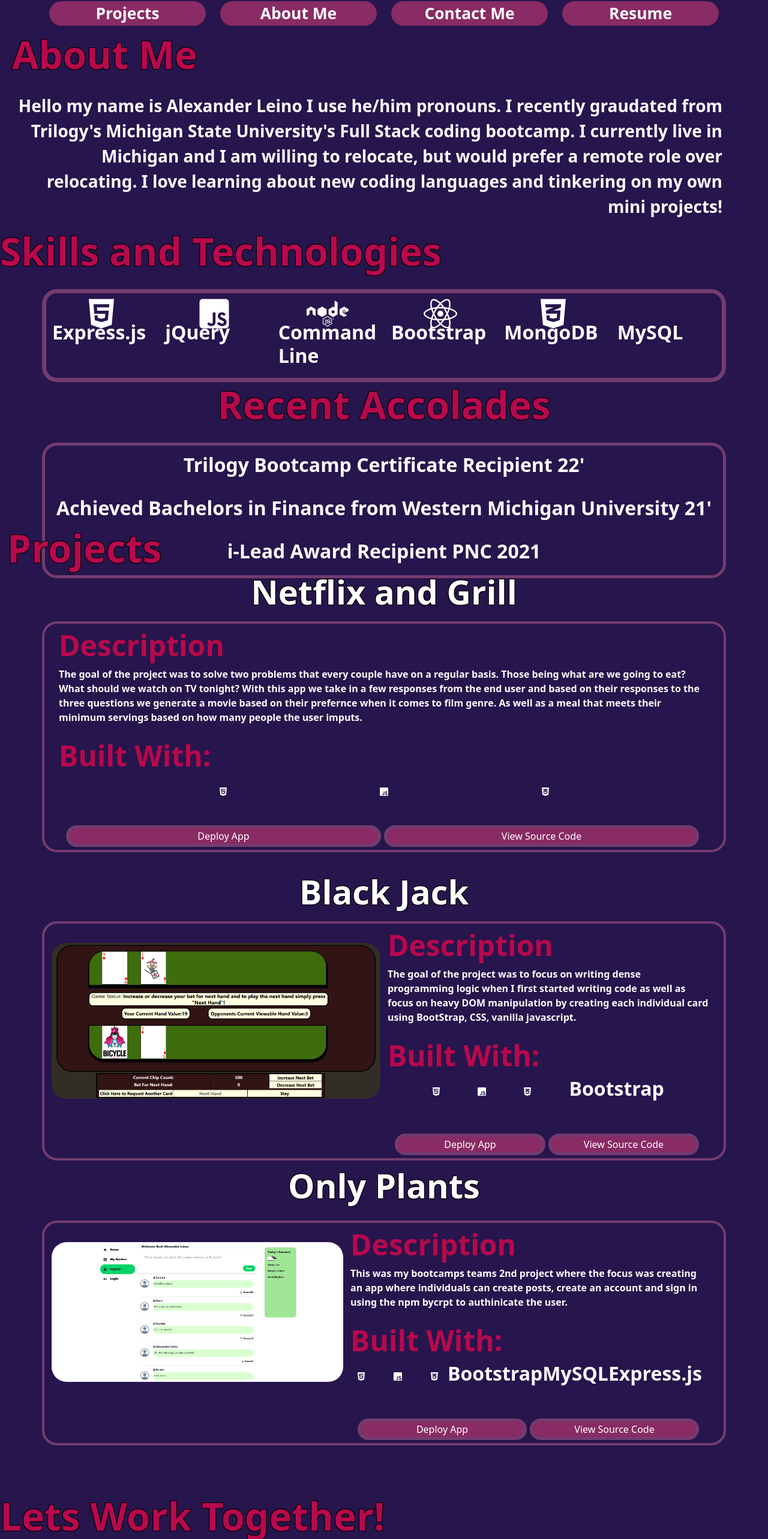
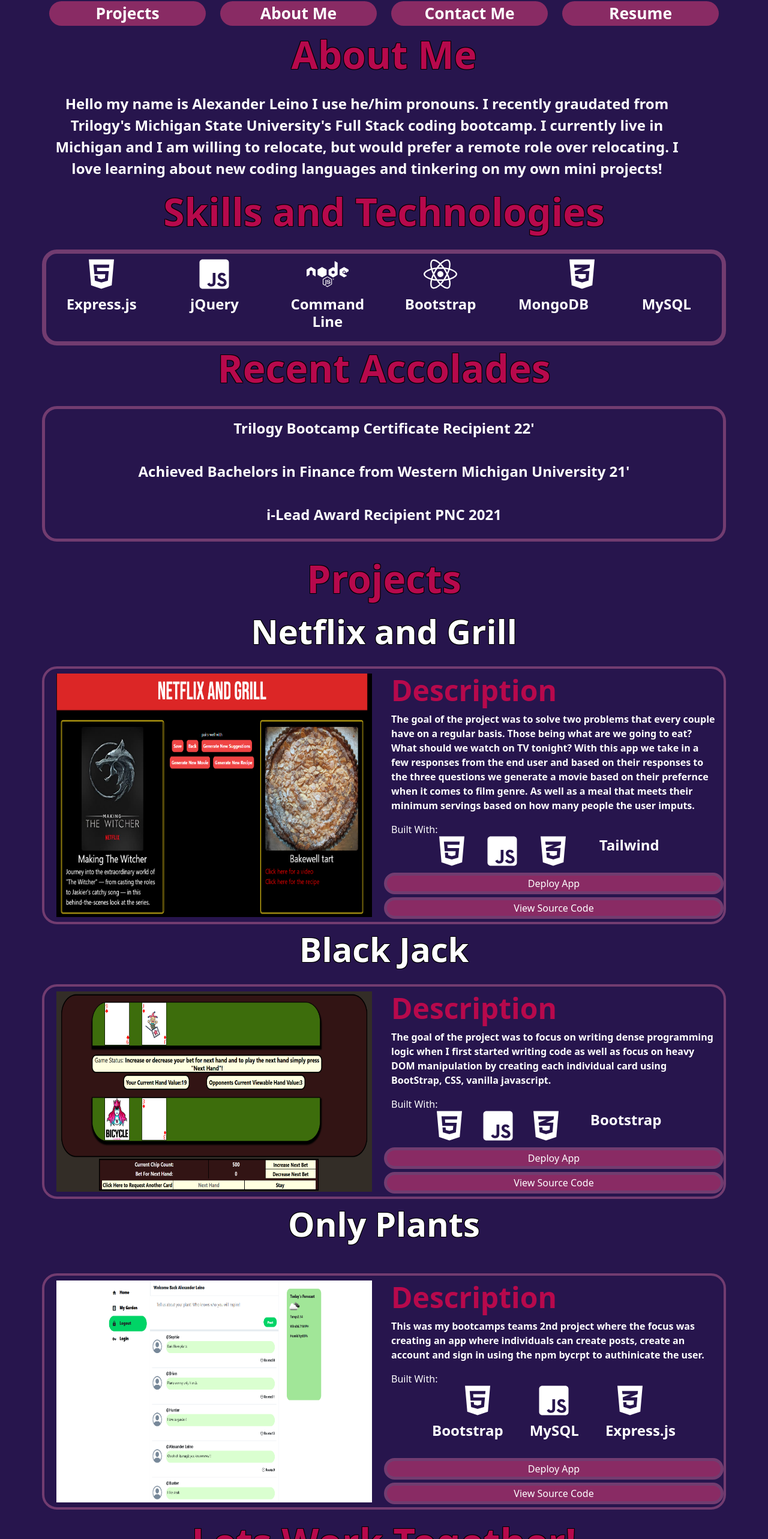
Before and after one commit to AlexanderLeino/portfolio, a React (Create React App) app: page / in a window 1280 px wide. Shown: the part 99-2665 px from the top of the page at 60% size. Built offline with nearby package versions, Linux system fonts and the light colour scheme.

Commit message:
made completely responsive

```diff
--- a/src/App.css
+++ b/src/App.css
@@ -28,16 +28,6 @@
   font-weight: bold;
 }
 
-#submitBtn {
-  width: 10vw;
-}
-
-#submitBtn:hover{
-  text-decoration: none;
-  color:white;
-  font-weight: bolder;
-}
-
 .title {
   text-align: center;
   font-size: 4rem;
@@ -57,7 +47,9 @@
   font-weight: bolder;
 }
 
-
+img {
+  padding: .5rem;
+}
 
 
 
--- a/src/components/AboutMe.css
+++ b/src/components/AboutMe.css
@@ -1,15 +1,17 @@
 
   #aboutMe-Paragraph {
     color: var(white);
-    font-size: 1.75rem;
+    font-size: 1.50rem;
     font-weight: bold;
-    text-align: right;
+    text-align: center;
     width: 95%;
 
   }
   .title {
-    text-align: left;
+    text-align: center;
   }
+
+
   /* .mainCircle {
     height: 37rem;
     width: 42rem;
--- a/src/components/Aboutme.js
+++ b/src/components/Aboutme.js
@@ -4,15 +4,17 @@
 const Aboutme = () => {
     return (
 
-    <div className='container-fluid'>
+    <div className='container'>
         <div className="row">
-
-            <div className="title row ms-2">About Me</div>
-            </div>
-            <div className="row">
-                <p  className= ' col-12 mt-3'id='aboutMe-Paragraph'>Hello my name is Alexander Leino I use he/him pronouns. I recently graudated from Trilogy's Michigan State University's Full Stack coding bootcamp. I currently live in Michigan and I am willing to relocate, but would prefer a remote role over relocating. I love learning about new coding languages and tinkering on my own mini projects! </p>
+            <div className="col-12 title">
+                About Me
             </div>
         </div>
+
+        <div className="row">
+            <p  className= ' col-12 mt-3'id='aboutMe-Paragraph'>Hello my name is Alexander Leino I use he/him pronouns. I recently graudated from Trilogy's Michigan State University's Full Stack coding bootcamp. I currently live in Michigan and I am willing to relocate, but would prefer a remote role over relocating. I love learning about new coding languages and tinkering on my own mini projects! </p>
+        </div>
+    </div>
 
 
     )
--- a/src/components/ContactMe.css
+++ b/src/components/ContactMe.css
@@ -3,12 +3,12 @@
   font-weight: bolder;
   color: var(--pink-little-red);
   text-shadow: -1px -1px 0 #000, 1px -1px 0 #000, -1px 1px 0 #000, 1px 1px 0 #000;
-  position: relative;
+  text-align: center;
 
   }
 
   .outside-form-container {
-    margin-top: 5rem;
+    margin-top: 1rem;
   }
 
 
@@ -17,3 +17,15 @@
     border-radius: 25px;
     position: relative;
   }
+
+
+  #submitBtn {
+    min-width: 15rem;
+    max-width: 15rem;
+  }
+
+  #submitBtn:hover{
+    text-decoration: none;
+    color:white;
+    font-weight: bolder;
+  }
--- a/src/components/ProjectContainer.css
+++ b/src/components/ProjectContainer.css
@@ -12,16 +12,11 @@
     margin-top: .5rem;
     margin-bottom: 1.5rem;
     text-shadow: -1px -1px 0 #000, 1px -1px 0 #000, -1px 1px 0 #000, 1px 1px 0 #000;
-    position: relative;
-    top: -2rem;
-    margin: -1rem;
+
   }
   img {
     width: 100%;
     height: 100%;
-    margin-top: 2rem;
-
-
   }
 
   .project-description {
@@ -46,16 +41,10 @@
     font-weight: bolder;
     color: var(--pink-little-red);
     text-shadow: -1px -1px 0 #000, 1px -1px 0 #000, -1px 1px 0 #000, 1px 1px 0 #000;
-    position: relative;
-    bottom: 7rem;
-
+    text-align: center;
   }
 
-  .projects-container {
-    position: relative;
-    bottom: 5rem;
 
-  }
 
   .onlyPlants-title {
     text-align: center;
@@ -67,10 +56,6 @@
   text-shadow: -1px -1px 0 #000, 1px -1px 0 #000, -1px 1px 0 #000, 1px 1px 0 #000;
   }
 
-
-img {
-  border-radius: 25px;
-  position: relative;
-  overflow: auto;
-  width: 100%;
-}
+  .built-with-icon {
+    transform: scale(3.5);
+  }
--- a/src/components/ProjectContainer.js
+++ b/src/components/ProjectContainer.js
@@ -5,76 +5,154 @@
 
 const ProjectContainer = () => {
     return (
-    <div className= 'container-fluid d-flex flex-column justify-content-center mt-4'>
-        <h1 className= 'projects-title-text'>Projects</h1>
-        <div className= 'container-fluid mt-2 projects-container'>
+    <div className= 'container-fluid flex-column justify-content-evenly mt-4'>
+        <div className="row">
+            <h1 className= 'projects-title-text'>Projects</h1>
             <h3 className='project-title'>Netflix and Grill</h3>
-            <div className= 'projectCard container d-flex justify-content-end'>
+        </div>
+        <div className= 'projectCard container d-flex'>
+        <div className="row">
+            <div className="col-lg-6">
+                <img src = '\Assets\net-grill-screencap.png' alt=''></img>
+            </div>
 
+            <div className="col-lg-6">
+                <div className= 'project-description'>Description</div>
+                <p className= 'project-description-paragraph'>The goal of the project was to solve two problems that every couple have on a regular basis. Those being what are we going to eat? What should we watch on TV tonight? With this app we take in a few responses from the end user and based on their responses to the three questions we generate a movie based on their prefernce when it comes to film genre. As well as a meal that meets their minimum servings based on how many people the user imputs.</p>
+                <div>Built With:<div>
+                </div>
+    <div className="container-fluid d-flex justify-content-evenly">
+            <div col-lg-2>
+                <FontAwesomeIcon className = 'built-with-icon mt-3' icon={['fab', 'html5']} />
+            </div>
 
-                    <div className='container'>
-                <div className='project-description'>Description</div>
-                <p className= 'project-description-paragraph'>The goal of the project was to solve two problems that every couple have on a regular basis. Those being what are we going to eat? What should we watch on TV tonight? With this app we take in a few responses from the end user and based on their responses to the three questions we generate a movie based on their prefernce when it comes to film genre. As well as a meal that meets their minimum servings based on how many people the user imputs. </p>
-                <div className='project-description'>Built With:</div>
-                <div className='container-fluid d-flex justify-content-evenly'>
-                <FontAwesomeIcon className = 'js mt-3' icon={['fab', 'html5']} />
-                <FontAwesomeIcon className = 'js mt-3' icon={['fab', 'js-square']} />
-                <FontAwesomeIcon className = 'js mt-3' icon={['fab', 'css3-alt']} />
-                </div>
-                <div className= 'button-container container-fluid mt-5 justify-content-evenly d-flex'>
-                <button className='projectBtn'><a target= '_blank' rel='noreferrer' projectBtn href= 'https://alexanderleino.github.io/Netflix-and-Grill/'>Deploy App</a></button>
-                <button className='projectBtn'><a target= '_blank' rel='noreferrer' projectBtn href= 'https://github.com/AlexanderLeino/Netflix-and-Grill'>View Source Code</a></button>
-                </div>
+            <div col-lg-2>
+                <FontAwesomeIcon className = 'built-with-icon mt-3' icon={['fab', 'js-square']} />
+            </div>
 
-                </div>
+            <div col-lg-2>
+                <FontAwesomeIcon className = 'built-with-icon mt-3' icon={['fab', 'css3-alt']} />
+            </div>
 
-                </div>
-                </div>
+            <div col-lg-2>
+                <h6 className="word-logo">Tailwind</h6>
+            </div>
 
-            <h3 className='project-title'>Black Jack</h3>
-            <div className= 'projectCard container d-flex justify-content-end'>
-                    <img src = '\Assets\black-jack.PNG' alt=''></img>
-                    <div className='container'>
-                <div className='project-description'>Description</div>
-                <p className= 'project-description-paragraph'>The goal of the project was to focus on writing dense programming logic when I first started writing code as well as focus on heavy DOM manipulation by creating each individual card using BootStrap, CSS, vanilla javascript. </p>
-                <div className='project-description'>Built With:</div>
-                <div className='container-fluid d-flex justify-content-evenly'>
-                <FontAwesomeIcon className = 'js mt-3' icon={['fab', 'html5']} />
-                <FontAwesomeIcon className = 'js mt-3' icon={['fab', 'js-square']} />
-                <FontAwesomeIcon className = 'js mt-3' icon={['fab', 'css3-alt']} />
-                <h6 className='express-icon'>Bootstrap</h6>
-                </div>
-                <div className= 'button-container container-fluid mt-5 justify-content-evenly d-flex'>
-                    <button className='projectBtn'><a target= '_blank' rel='noreferrer' projectBtn href= 'https://alexanderleino.github.io/blackjack-game/'>Deploy App</a></button>
-                    <button className='projectBtn'><a target= '_blank' rel='noreferrer' projectBtn href= 'https://github.com/AlexanderLeino/blackjack-game'>View Source Code</a></button>
+        </div>
+    </div>
+            <div className="row mt-4">
+                <button className='projectBtn'><a target= '_blank' rel='noreferrer' projectBtn href= 'https://alexanderleino.github.io/blackjack-game/'>Deploy App</a></button>
+                <button className='projectBtn'><a target= '_blank' rel='noreferrer' projectBtn href= 'https://github.com/AlexanderLeino/blackjack-game'>View Source Code</a></button>
+            </div>
                 </div>
                     </div>
                 </div>
 
-            <h3 className='onlyPlants-title'>Only Plants</h3>
-            <div className= 'projectCard container d-flex justify-content-end'>
 
-                    <img src = '\Assets\only-plants.PNG' alt=''></img>
-                    <div className='container'>
-                <div className='project-description'>Description</div>
-                <p className= 'project-description-paragraph'>This was my bootcamps teams 2nd project where the focus was creating an app where individuals can create posts, create an account and sign in using the npm bycrpt to authinicate the user. </p>
 
-                <div className='project-description'>Built With:</div>
-                <div className='container-fluid d-flex justify-content-evenly'>
+            <h3 className='project-title'>Black Jack</h3>
 
-                <FontAwesomeIcon className = 'js mt-3 ' icon={['fab', 'html5']} />
-                <FontAwesomeIcon className = 'js mt-3 ms-5' icon={['fab', 'js-square']} />
-                <FontAwesomeIcon className = 'js mt-3 ms-5' icon={['fab', 'css3-alt']} />
-                <h6 className='express-icon onlyPlants-icons ms-3'>Bootstrap</h6>
-                <h6 className='express-icon onlyPlants-icons'>MySQL</h6>
-                <h6 className='express-icon onlyPlants-icons'>Express.js</h6>
+    <div className= 'projectCard container d-flex'>
+        <div className="row">
+            <div className="col-lg-6">
+                <img src = '\Assets\black-jack.PNG' alt=''></img>
+            </div>
+
+            <div className="col-lg-6">
+                <div className= 'project-description'>Description</div>
+                <p className= 'project-description-paragraph'>The goal of the project was to focus on writing dense programming logic when I first started writing code as well as focus on heavy DOM manipulation by creating each individual card using BootStrap, CSS, vanilla javascript. </p>
+                <div>Built With:<div>
                 </div>
-                <div className= 'button-container container-fluid mt-5 justify-content-evenly d-flex'>
-                <button className='projectBtn'><a target= '_blank' rel='noreferrer' projectBtn href= 'https://only-plants.herokuapp.com'>Deploy App</a></button>
-                <button className='projectBtn'><a target= '_blank' rel='noreferrer' projectBtn href= 'https://github.com/sarahmaskill/only-plants'>View Source Code</a></button>
+    <div className="container-fluid d-flex justify-content-evenly">
+            <div col-lg-2>
+                <FontAwesomeIcon className = 'built-with-icon mt-3' icon={['fab', 'html5']} />
+            </div>
+
+            <div col-lg-2>
+                <FontAwesomeIcon className = 'built-with-icon mt-3' icon={['fab', 'js-square']} />
+            </div>
+
+            <div col-lg-2>
+                <FontAwesomeIcon className = 'built-with-icon mt-3' icon={['fab', 'css3-alt']} />
+            </div>
+
+            <div col-lg-2>
+                <h6 className="word-logo">Bootstrap</h6>
+            </div>
+
+        </div>
+    </div>
+            <div className="row mt-4">
+                <button className='projectBtn'><a target= '_blank' rel='noreferrer' projectBtn href= 'https://alexanderleino.github.io/blackjack-game/'>Deploy App</a></button>
+                <button className='projectBtn'><a target= '_blank' rel='noreferrer' projectBtn href= 'https://github.com/AlexanderLeino/blackjack-game'>View Source Code</a></button>
+            </div>
                 </div>
                     </div>
                 </div>
+
+
+                <h3 className='project-title'>Only Plants</h3>
+                <div className= 'projectCard container d-flex mt-5'>
+        <div className="row">
+            <div className="col-lg-6">
+                <img src = '\Assets\Only-plants.png' alt=''></img>
+            </div>
+
+            <div className="col-lg-6">
+                <div className= 'project-description'>Description</div>
+                <p className= 'project-description-paragraph'>This was my bootcamps teams 2nd project where the focus was creating an app where individuals can create posts, create an account and sign in using the npm bycrpt to authinicate the user.</p>
+                <div>Built With:<div>
+                </div>
+    <div className="container-fluid d-flex flex-column justifty-content-space-evenly">
+
+        <div className="row">
+            <div className="container-fluid d-flex justify-content-evenly">
+                <div>
+                    <FontAwesomeIcon className = 'built-with-icon mt-3' icon={['fab', 'html5']} />
+                </div>
+
+                <div>
+                    <FontAwesomeIcon className = 'built-with-icon mt-3' icon={['fab', 'js-square']} />
+                </div>
+
+                <div>
+                    <FontAwesomeIcon className = 'built-with-icon mt-3' icon={['fab', 'css3-alt']} />
+                </div>
+
+            </div>
+        </div>
+
+        <div className="row mt-4">
+            <div className="container-fluid d-flex justify-content-evenly">
+            <div>
+                <h6 className= "word-logo">Bootstrap</h6>
+            </div>
+
+            <div>
+                <h6 className= "word-logo">MySQL</h6>
+            </div>
+
+            <div>
+                <h6 className= "word-logo">Express.js</h6>
+            </div>
+
+            </div>
+
+        </div>
+        </div>
+    </div>
+            <div className="row mt-4">
+                <button className='projectBtn'><a target= '_blank' rel='noreferrer' projectBtn href= 'https://alexanderleino.github.io/blackjack-game/'>Deploy App</a></button>
+                <button className='projectBtn'><a target= '_blank' rel='noreferrer' projectBtn href= 'https://github.com/AlexanderLeino/blackjack-game'>View Source Code</a></button>
+            </div>
+                </div>
+                    </div>
+                </div>
+
+
+
+
+
                 </div>
 
 
--- a/src/components/Skills.css
+++ b/src/components/Skills.css
@@ -4,7 +4,7 @@
     text-align: center;
     font-weight: bold;
     line-height: 4rem;
-    font-size: 2rem;
+    font-size: 1.5rem;
 
   }
 
@@ -22,7 +22,7 @@
 
 
   #skills-title {
-    text-align: left;
+    text-align: center;
     font-size: 4rem;
     font-weight: bolder;
     color: var(--pink-little-red);
@@ -37,10 +37,6 @@
   text-align: center;
 }
 
-  .express-icon {
-    font-weight: bolder;
-    font-size: 2rem;
-  }
 
   .accolades-title {
     font-weight: bolder;
@@ -49,3 +45,9 @@
     text-align: center;
     text-shadow: -1px -1px 0 #000, 1px -1px 0 #000, -1px 1px 0 #000, 1px 1px 0 #000;
   }
+
+  .word-logo {
+    text-align: center;
+    font-size: 1.5rem;
+    font-weight: bolder;
+  }
--- a/src/components/Skills.js
+++ b/src/components/Skills.js
@@ -22,29 +22,29 @@
                 <div className='col-2 tech-item'>
                 <FontAwesomeIcon className = 'mt-3 tech-logo' icon={['fab', 'react']} />
                 </div>
-                <div className='col-2 tech-item'>
+                <div className='col-3 tech-item'>
                 <FontAwesomeIcon className = 'mt-3 tech-logo' icon={['fab', 'css3-alt']} />
                 </div>
         </div>
 
-        <div className= 'row'>
-        <div className='col-2'>
-            <h6 className='express-icon'>Express.js</h6>
+        <div className= 'row mt-4'>
+        <div className='col-lg-2 col-sm-6'>
+            <h6 className='express-icon word-logo'>Express.js</h6>
         </div>
-        <div className='col-2'>
-            <h6 className='express-icon'>jQuery</h6>
+        <div className='col-lg-2 col-sm-6'>
+            <h6 className='express-icon word-logo'>jQuery</h6>
             </div>
-            <div className='col-2'>
-            <h6 className='express-icon'>Command Line</h6>
+            <div className='col-lg-2 col-sm-6'>
+            <h6 className='express-icon word-logo'>Command Line</h6>
             </div>
-            <div className='col-2'>
-            <h6 className='express-icon'>Bootstrap</h6>
+            <div className='col-lg-2 col-sm-6'>
+            <h6 className='express-icon word-logo'>Bootstrap</h6>
             </div>
-            <div className='col-2'>
-            <h6 className='express-icon'>MongoDB</h6>
+            <div className='col-lg-2 col-sm-6'>
+            <h6 className='express-icon word-logo'>MongoDB</h6>
             </div>
-            <div className='col-2'>
-            <h6 className='express-icon'>MySQL</h6>
+            <div className='col-lg-2 col-sm-6'>
+            <h6 className='express-icon word-logo'>MySQL</h6>
             </div>
         </div>
 
```
Also changed, not shown: src/components/Navbar.css (+11 -0 lines).
